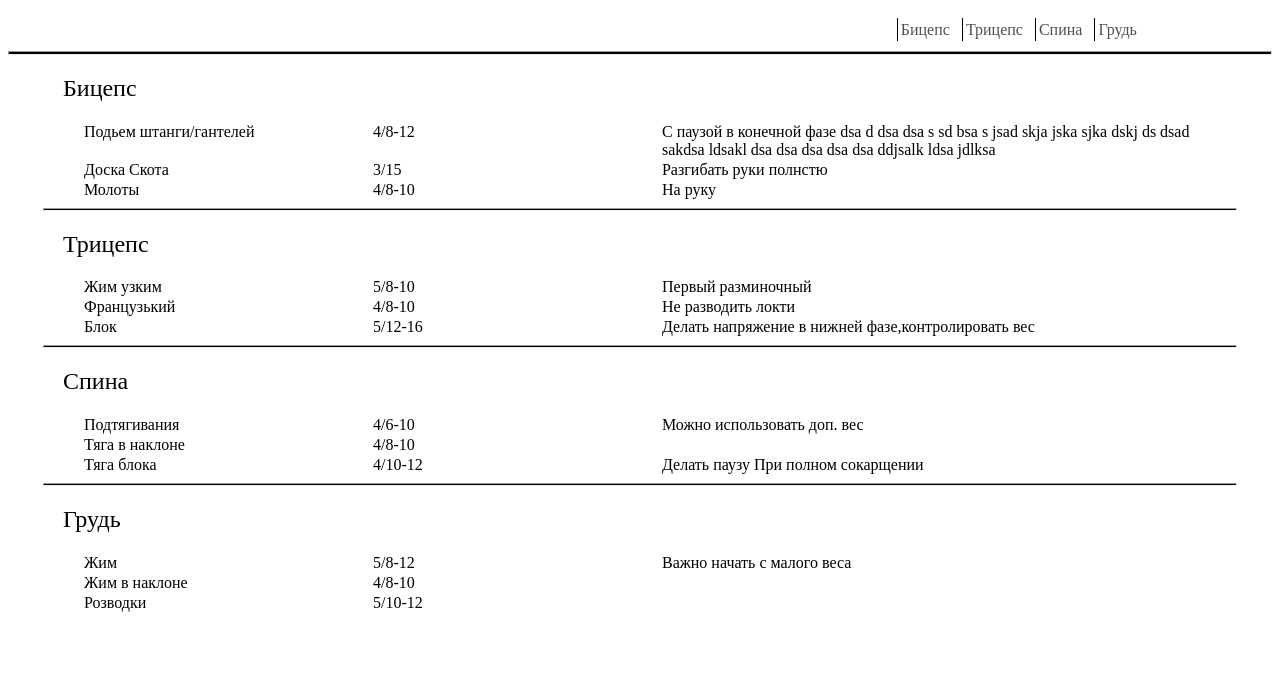
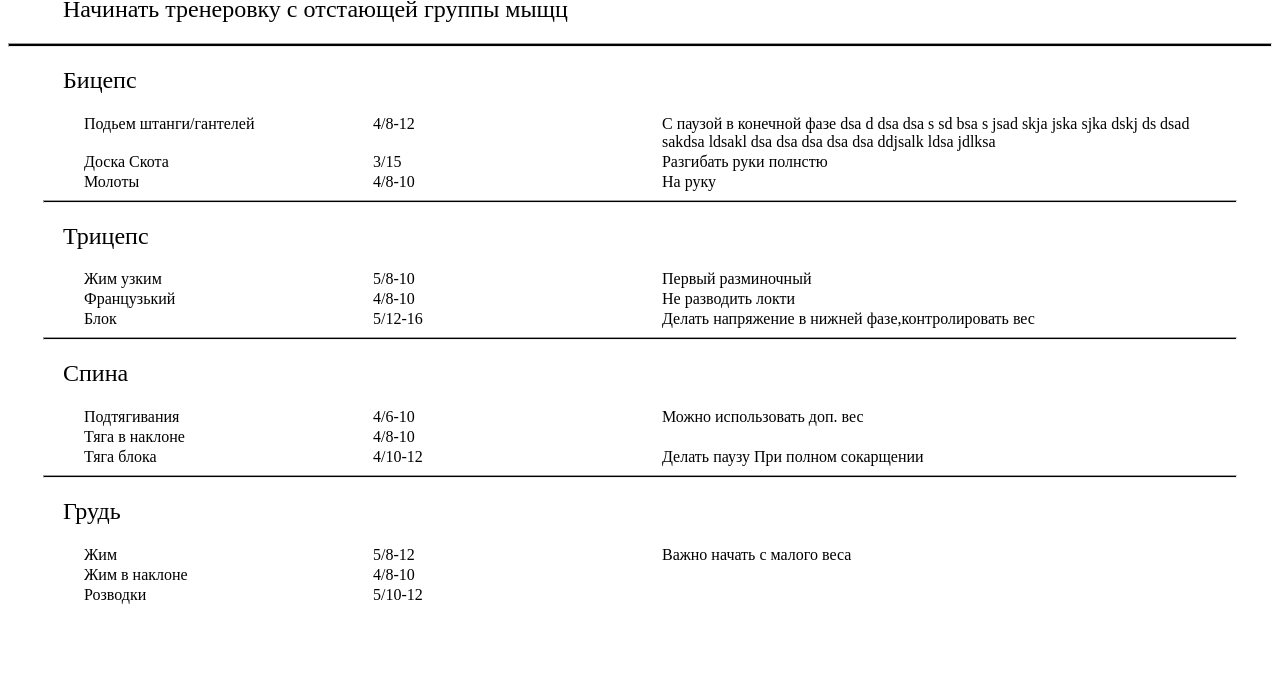
Before and after one commit to Nadspink/St-Bog, a plain HTML site: page index.html in a window 1280 px wide. Shown: the part 110-800 px from the top of the page. Drawn offline with Linux system fonts and the light colour scheme.

Commit message:
Revert "Menu"
This reverts commit 1f027a420ad398767e053cd2c2259fea4d467513.

```diff
--- a/index.html
+++ b/index.html
@@ -7,25 +7,13 @@
     </head>
 
     <body>
-<div class="hk">
+<br>
      <h1>
         Програма тренеровок<br>
-
        <h2>Начинать тренеровку с отстающей группы мыщц</h2>
-       </div>
-       <div id="Menu">
-       <ul class="hr">
-      <li><a href="#">Бицепс</a></li>
-        <li> <a href="#">Трицепс</a></li>
-        <li>  <a href="#">Спина</a></li>
-        <li>  <a href="#">Грудь</a></li>
-        </ul>
-         </div>
     </h1>
-    <div>
     <hr class="hr-hard">
-</div>
-                        <h2>
+            <h2>
            <a> Бицепс</a>
         </h2>
         <div style="margin: 0px 35px 0px 75px">
@@ -34,7 +22,9 @@
     <td class="td-1">Подьем штанги/гантелей</td>
     <td class="td-1">4/8-12</td>
     <td class="td-end">С паузой в конечной фазе dsa d dsa dsa s sd bsa s jsad skja jska sjka dskj  ds dsad sakdsa ldsakl  dsa dsa dsa dsa dsa ddjsalk ldsa jdlksa</td>
-     </tr>
+
+
+  </tr>
    <tr align="left" >
     <td class="td-1">Доска Скота</td>
     <td class="td-1">3/15</td>
--- a/styl.css
+++ b/styl.css
@@ -1,4 +1,3 @@
-
 table {
 	border-collapse: collapse;
 	border-spacing: 0;
@@ -49,31 +48,3 @@ td
 {
     width: 50%;
 }
-#Menu
-{
-    margin-left: 70%;
-}
-#Menu a
-{
- color: rgba(0, 0, 0, 0.69);
- text-decoration: none;
-}
-#Menu a:hover
-{
-    background: rgba(196, 193, 193, 0.84);
-    color: black;
-}
- ul.hr {
-    margin: 0; /* Обнуляем значение отступов */
-    padding: 4px; /* Значение полей */
-   }
-   ul.hr li {
-    display: inline; /* Отображать как строчный элемент */
-    margin-right: 5px; /* Отступ слева */
-    border-left: 1px solid #000; /* Рамка вокруг текста */
-    padding: 3px; /* Поля вокруг текста */
-   }
-#hk
-{
-    margin-right: 35%;
-}
```
